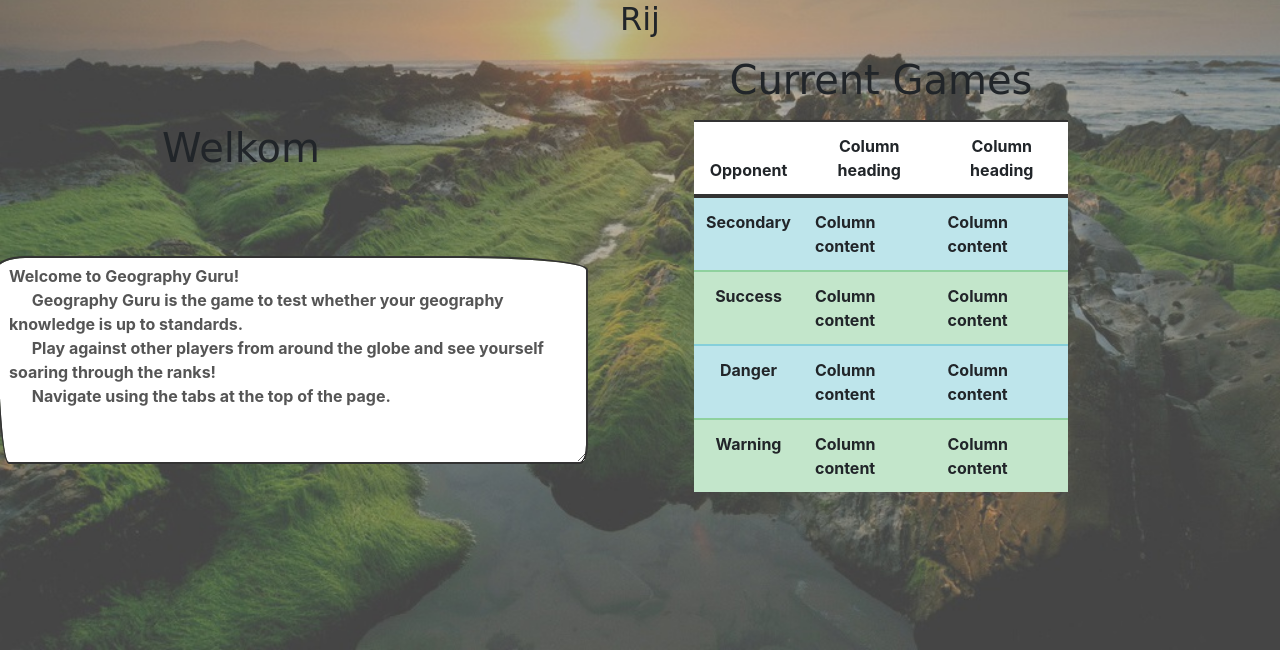
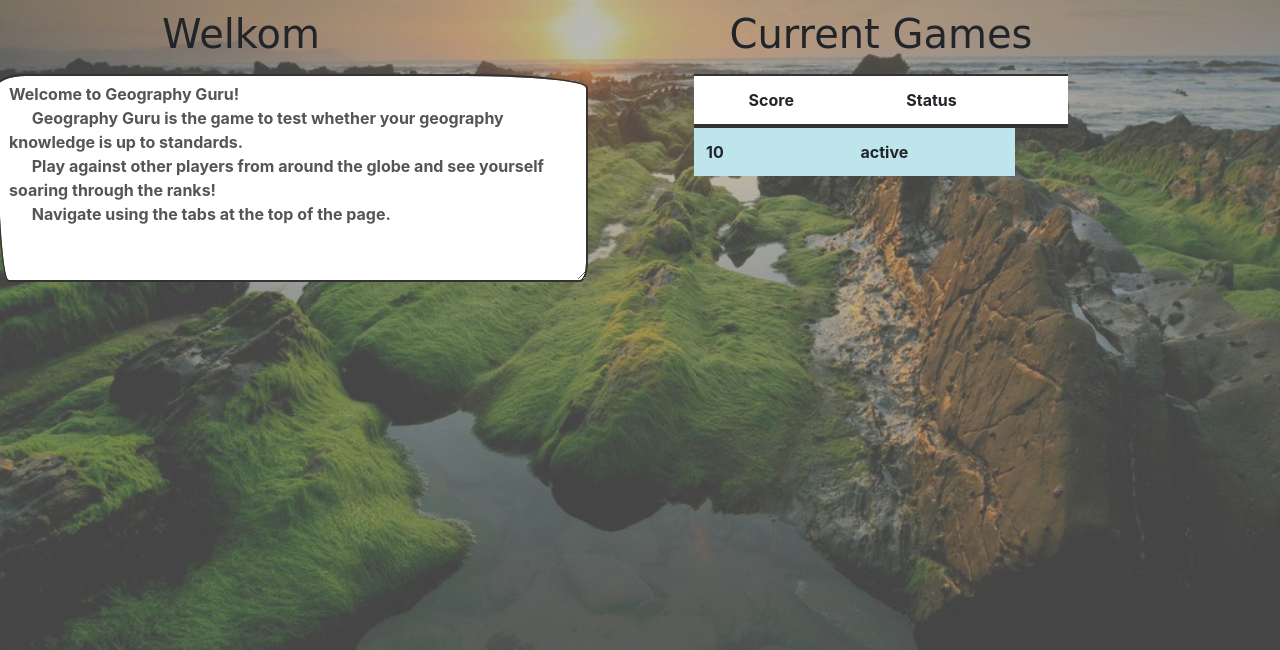
Before and after one commit to Jelleas/WebIK, a Flask app: template templates/index.html in a window 1280 px wide. Shown: the part 150-800 px from the top of the page. Run offline with Flask 2, Linux system fonts and the light colour scheme; the template is opened without the code that fills it: most values are stand-ins (such as "Sample title", 1, 10 or a date in 2020); some libraries are stand-ins or nearby versions; some web fonts are replaced.

Commit message:
homepage

```diff
--- a/application.py
+++ b/application.py
@@ -35,7 +35,9 @@ db = SQL("sqlite:///trivia.db")
 @app.route("/")
 @login_required
 def index():
-    return render_template("index.html")
+    rows = db.execute("SELECT * FROM games WHERE player1_id = :id and status = :active", id=session["user_id"], active = ("active"))
+
+    return render_template("index.html", current = rows)
 
 
 @app.route("/login", methods=["GET", "POST"])
--- a/static/styles.css
+++ b/static/styles.css
@@ -113,8 +113,8 @@ html, body {
 
 .left {
   width: 40%;
-  line-height: 200px;
-  margin: auto;
+  /*line-height: 200px;*/
+  /*margin: auto;*/
 }
 
 .right {
@@ -135,7 +135,6 @@ html, body {
   }
 }
 
-<<<<<<< HEAD
 .form{
     width: 50%;
 }
@@ -159,28 +158,6 @@ main td
 {
      /*left-align tables' cells*/
     text-align: left;
-=======
-/*main .form-control*/
-/*{*/
-    /* center form controls */
-/*    display: inline-block;*/
-
-    /* override Bootstrap's 100% width for form controls */
-/*    width: auto;*/
-/*}*/
-
-/*main img*/
-/*{*/
-    /* constrain images on small screens */
-/*    max-width: 100%;*/
-/*}*/
-
-/*main td*/
-/*{*/
-    /* left-align tables' cells */
-/*    text-align: left;*/
-/*}*/
-
 
 p {
   color: white;
--- a/templates/index.html
+++ b/templates/index.html
@@ -5,14 +5,12 @@
 {% endblock %}
 
 {% block main %}
-<h2>Rij</h2>
 <div class="row">
   <div class="column left">
     <div class="form-group">
     <b><label for="exampleTextarea"><h1>Welkom</h1></label></b>
     <div class = "box">
-    <textarea class="form-control" id="exampleTextarea" rows="8" cols="50
-    " align="middle">Welcome to Geography Guru!
+    <textarea class="form-control" id="exampleTextarea" rows="8" cols="50">Welcome to Geography Guru!
       Geography Guru is the game to test whether your geography knowledge is up to standards.
       Play against other players from around the globe and see yourself soaring through the ranks!
       Navigate using the tabs at the top of the page.</textarea>
@@ -20,35 +18,37 @@
     </div>
   </div>
   <div class="column right">
-    <b><label for="exampleTextarea"  align="middle"><h1>Current Games</h1></label></b>
+    <b><label for="exampleTextarea"><h1>Current Games</h1></label></b>
     <table class="table table-hover">
       <thead>
         <tr>
-          <th scope="col">Opponent</th>
-          <th scope="col">Column heading</th>
-          <th scope="col">Column heading</th>
+          <th scope="col">Score</th>
+          <th scope="col">Status</th>
+          <th scope="col"></th>
         </tr>
       </thead>
+
+        {% for now in current %}
         <tr class="table-info">
-          <th scope="row">Secondary</th>
-          <td>Column content</td>
-          <td>Column content</td>
+          <td>{{ now.score }}</td>
+          <td>{{ now.status }}</td>
         </tr>
-        <tr class="table-success">
-          <th scope="row">Success</th>
-          <td>Column content</td>
-          <td>Column content</td>
-        </tr>
-        <tr class="table-info">
-          <th scope="row">Danger</th>
-          <td>Column content</td>
-          <td>Column content</td>
-        </tr>
-        <tr class="table-success">
-          <th scope="row">Warning</th>
-          <td>Column content</td>
-          <td>Column content</td>
-        </tr>
+        <!--<tr class="table-success">-->
+
+        <!--  <td>Column content</td>-->
+        <!--  <td>Column content</td>-->
+        <!--</tr>-->
+        <!--<tr class="table-info">-->
+        <!--  <td>Column content</td>-->
+        <!--  <td>Column content</td>-->
+        <!--  <td>Column content</td>-->
+        <!--</tr>-->
+        <!--<tr class="table-success">-->
+        <!--  <td>Column content</td>-->
+        <!--  <td>Column content</td>-->
+        <!--  <td>Column content</td>-->
+        <!--</tr>-->
+        {% endfor %}
     </thead>
   </div>
 </div>
```
Also changed, not shown: trivia.db.
